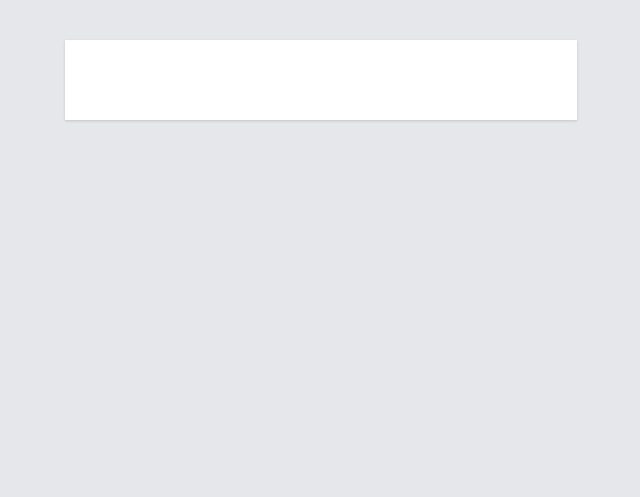
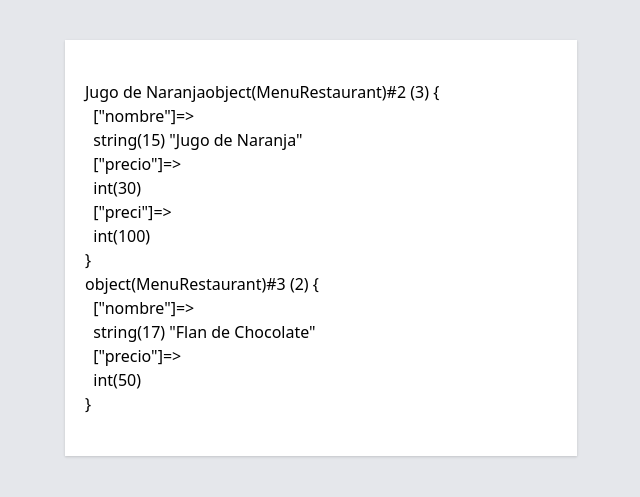
Before and after one commit to Norman-Arredondo/PHP_POO, a PHP site: page /02-propiedades.php in a window 1280 px wide. Shown: the part 160-657 px from the top of the page, without its empty margins (319-959 px from the left). Run offline with PHP 8.4, Linux system fonts and the light colour scheme.

Commit message:
Propiedades de una clase, sintaxis de flecha, reescribir valores

```diff
--- a/02-propiedades.php
+++ b/02-propiedades.php
@@ -1,5 +1,29 @@
 <?php include 'includes/header.php';
 
+//Variables en POO se conocen como propiedades
+//Las propiedades tienen modificadores de acceso
+
 class MenuRestaurant {
+  public $nombre = 'Nombre del producto';
+  public $precio = 0;
+}
 
-}
+$bebida = new MenuRestaurant();
+//Nombre y precio está en bebida y postre; para reescribirlos: utilizamos sintaxis de flecha -> (Exclusiva de los objetos de php)
+//No se requiere el $
+//Es para asignar un valor
+$bebida->nombre = 'Jugo de Naranja';
+$bebida->precio = 30;
+
+$bebida->preci = 100; //No está en las propiedades preci, pero lo hace valido, se puede modificar con Getters y Setters
+
+//Para mostrarlo
+echo $bebida->nombre;
+
+$postre = new MenuRestaurant();
+$postre->nombre = "Flan de Chocolate";
+$postre->precio = 50;
+
+
+var_dump($bebida);
+var_dump($postre);
```
